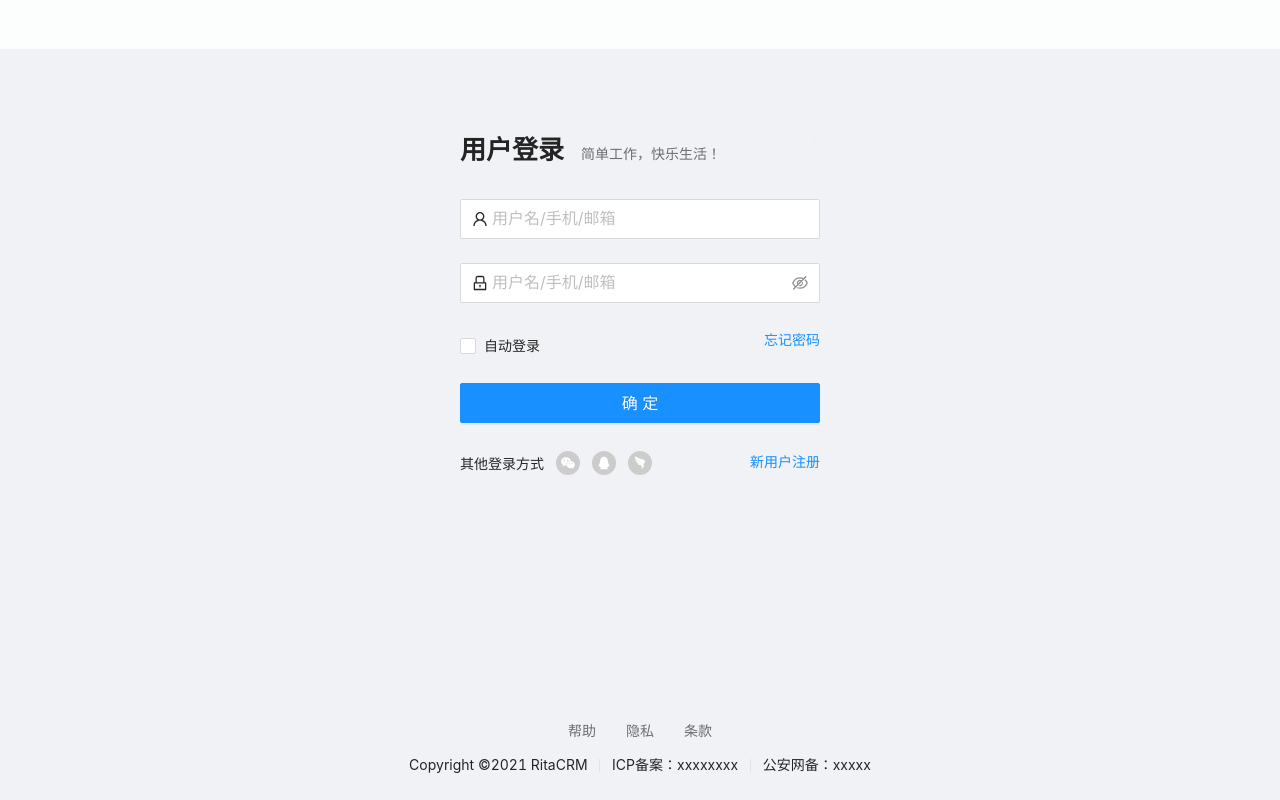
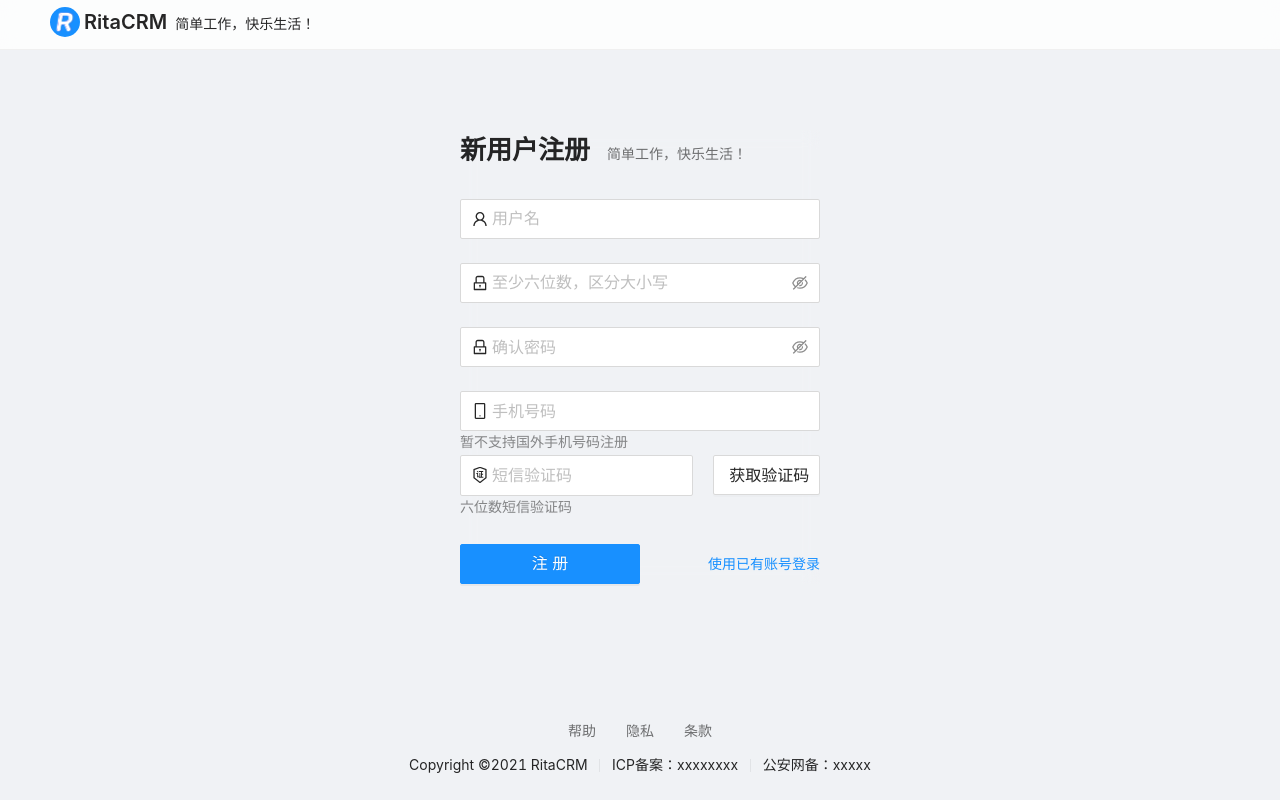
Before and after one commit to top-dante/iworker, a Vue app in the folder view/: page /#/user/register in a window 1280 px wide. Built offline with nearby package versions, Linux system fonts and the light colour scheme.

Commit message:
添加登录/注册用户页面

```diff
--- a/view/src/views/user/Index.vue
+++ b/view/src/views/user/Index.vue
@@ -1,6 +1,12 @@
 <template>
   <a-layout :style="{minHeight:'100vh'}">
-    <a-layout-header class="header"></a-layout-header>
+    <a-layout-header class="header">
+      <div class="brand">
+        <img src="./../../assets/brand.png" class="logo" width="30" alt="">
+        <span class="title">RitaCRM</span>
+        <span class="desc">简单工作，快乐生活！</span>
+      </div>
+    </a-layout-header>
     <a-layout-content>
       <router-view/>
     </a-layout-content>
@@ -40,4 +46,22 @@ export default {
   color: rgba(0,0,0,.55);
   margin: 0 15px;
 }
+.brand {
+  flex: 1;
+  line-height: 45px;
+  overflow: hidden;
+  height: 50px;
+}
+.title {
+  font-size: 20px;
+  margin-right: 8px;
+  color: rgba(0,0,0,.85);
+  font-weight: 600;
+}
+.brand .logo {
+  margin-right: 4px;
+  display: inline-block;
+  vertical-align: -8px;
+  border-radius: 50%;
+}
 </style>
--- a/view/src/views/user/Login.vue
+++ b/view/src/views/user/Login.vue
@@ -1,15 +1,112 @@
 <template>
-  <a-layout>
-
-  </a-layout>
+  <div class="register-box">
+    <h2 class="title">用户登录 <span>简单工作，快乐生活！</span></h2>
+    <a-form layout="vertical">
+      <a-form-item>
+        <a-input placeholder="用户名/手机/邮箱"
+                 :style="{width:'100%'}"
+                 size="large">
+          <template #prefix>
+            <UserOutlined/>
+          </template>
+        </a-input>
+      </a-form-item>
+      <a-form-item>
+        <a-input-password
+            size="large"
+            placeholder="用户名/手机/邮箱">
+          <template #prefix>
+            <LockOutlined/>
+          </template>
+        </a-input-password>
+      </a-form-item>
+      <a-form-item>
+        <a-checkbox>自动登录</a-checkbox>
+        <router-link to="/user/recover" :style="{float:'right'}">忘记密码</router-link>
+      </a-form-item>
+      <a-form-item>
+        <a-button type="primary" size="large" block>确定</a-button>
+      </a-form-item>
+      <a-form-item>
+        <span :style="{marginRight:'12px'}">其他登录方式</span>
+        <a href="javascript:;" class="user-login-other">
+          <a-avatar size="small">
+            <template #icon>
+              <WechatOutlined/>
+            </template>
+          </a-avatar>
+        </a>
+        <a href="javascript:;" class="user-login-other">
+          <a-avatar size="small" :style="{margin:'0 12px'}">
+            <template #icon>
+              <QqOutlined/>
+            </template>
+          </a-avatar>
+        </a>
+        <a href="javascript:;" class="user-login-other">
+          <a-avatar size="small">
+            <template #icon>
+              <DingdingOutlined/>
+            </template>
+          </a-avatar>
+        </a>
+        <router-link to="/user/register" :style="{float:'right'}">新用户注册</router-link>
+      </a-form-item>
+    </a-form>
+  </div>
 </template>
 
 <script>
+import {
+  UserOutlined,
+  LockOutlined,
+  WechatOutlined,
+  QqOutlined,
+  DingdingOutlined
+} from '@ant-design/icons-vue'
+
 export default {
-  name: "Login"
+  name: "Login",
+  components: {
+    UserOutlined,
+    LockOutlined,
+    WechatOutlined,
+    QqOutlined,
+    DingdingOutlined
+  }
 }
 </script>
 
 <style scoped>
+.register-box {
+  width: 360px;
+  margin: 80px auto 0;
+  backdrop-filter: blur(8px);
+}
+.user-login-other{
+  vertical-align: 2px;
+}
+.user-login-other > .ant-avatar:hover {
+  background-color: #1890ff;
+  transition: all .4s;
+  color: #fff;
+}
 
+.title {
+  font-size: 26px;
+  margin-bottom: 28px;
+  font-weight: 700;
+  color: rgba(0, 0, 0, .85);
+
+}
+.title:hover{
+  transition: all .4s;
+  color: rgb(0,0,0);
+}
+.title>span {
+  font-size: 14px;
+  font-weight: 400;
+  color: rgba(0,0,0,.55);
+  margin-left: 10px
+}
 </style>
--- a/view/src/views/user/Register.vue
+++ b/view/src/views/user/Register.vue
@@ -1,9 +1,9 @@
 <template>
   <div class="register-box">
-    <h2 class="title">用户登录 <span>简单工作，快乐生活！</span></h2>
+    <h2 class="title">新用户注册 <span>简单工作，快乐生活！</span></h2>
     <a-form layout="vertical">
       <a-form-item>
-        <a-input placeholder="用户名/手机/邮箱"
+        <a-input placeholder="用户名"
                  :style="{width:'100%'}"
                  size="large">
           <template #prefix>
@@ -14,43 +14,47 @@
       <a-form-item>
         <a-input-password
             size="large"
-            placeholder="用户名/手机/邮箱">
+            placeholder="至少六位数，区分大小写">
           <template #prefix>
             <LockOutlined/>
           </template>
         </a-input-password>
       </a-form-item>
       <a-form-item>
-        <a-checkbox>自动登录</a-checkbox>
-        <router-link to="/user/recover" :style="{float:'right'}">忘记密码</router-link>
+        <a-input-password
+            size="large"
+            placeholder="确认密码">
+          <template #prefix>
+            <LockOutlined/>
+          </template>
+        </a-input-password>
       </a-form-item>
-      <a-form-item>
-        <a-button type="primary" size="large" block>确定</a-button>
+      <a-form-item help="暂不支持国外手机号码注册">
+        <a-input
+            size="large"
+            placeholder="手机号码">
+          <template #prefix>
+            <MobileOutlined />
+          </template>
+        </a-input>
       </a-form-item>
-      <a-form-item>
-        <span :style="{marginRight:'12px'}">其他登录方式</span>
-        <a href="javascript:;" class="user-login-other">
-          <a-avatar size="small">
-            <template #icon>
-              <WechatOutlined/>
-            </template>
-          </a-avatar>
-        </a>
-        <a href="javascript:;" class="user-login-other">
-          <a-avatar size="small" :style="{margin:'0 12px'}">
-            <template #icon>
-              <QqOutlined/>
-            </template>
-          </a-avatar>
-        </a>
-        <a href="javascript:;" class="user-login-other">
-          <a-avatar size="small">
-            <template #icon>
-              <DingdingOutlined/>
-            </template>
-          </a-avatar>
-        </a>
-        <router-link to="/user/register" :style="{float:'right'}">新用户注册</router-link>
+      <a-form-item help="六位数短信验证码">
+        <a-row :gutter="20">
+          <a-col :span="16">
+            <a-input size="large" placeholder="短信验证码">
+              <template #prefix><VerifiedOutlined /></template>
+            </a-input>
+          </a-col>
+          <a-col :span="8">
+            <a-button block size="large">获取验证码</a-button>
+          </a-col>
+        </a-row>
+      </a-form-item>
+      <a-form-item :style="{marginTop:'24px'}">
+        <a-button type="primary" size="large" :style="{width: '50%'}">注册</a-button>
+        <router-link to="/user/login" :style="{float:'right',lineHeight:'40px'}">
+          使用已有账号登录
+        </router-link>
       </a-form-item>
     </a-form>
   </div>
@@ -60,9 +64,8 @@
 import {
   UserOutlined,
   LockOutlined,
-  WechatOutlined,
-  QqOutlined,
-  DingdingOutlined
+  MobileOutlined,
+  VerifiedOutlined
 } from '@ant-design/icons-vue'
 
 export default {
@@ -70,9 +73,8 @@ export default {
   components: {
     UserOutlined,
     LockOutlined,
-    WechatOutlined,
-    QqOutlined,
-    DingdingOutlined
+    MobileOutlined,
+    VerifiedOutlined
   }
 }
 </script>
```
Also changed, not shown: view/src/assets/brand.png (added).
